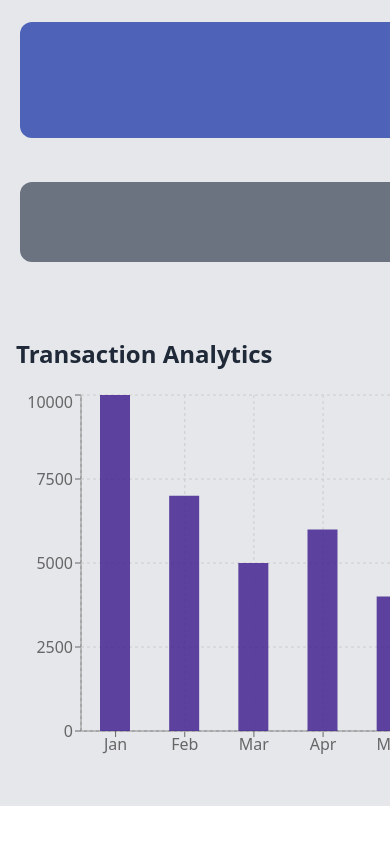
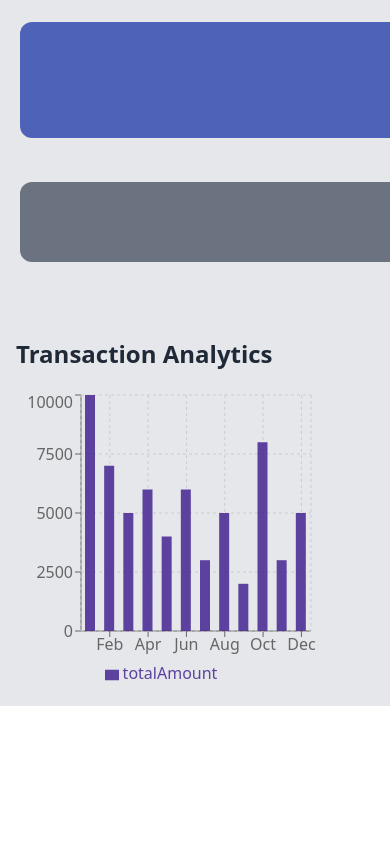
Before and after one commit to Mamun-Ur-Rashid/netpay, a React (Vite) app: page /dashboard/dashboard/adminHome in a window 390 px wide. Shown: the part 805-1649 px from the top of the page. After the commit the page ends 1591 px from the top, so only its background shows below. Built offline with nearby package versions, Linux system fonts and the light colour scheme; no server answers.

Commit message:
chart responsive

```diff
--- a/package.json
+++ b/package.json
@@ -19,6 +19,7 @@
     "react-dom": "^18.2.0",
     "react-hook-form": "^7.45.4",
     "react-icons": "^4.10.1",
+    "react-responsive": "^9.0.2",
     "react-responsive-carousel": "^3.2.23",
     "react-router-dom": "^6.14.2",
     "react-simple-chatbot": "^0.6.1",
--- a/src/pages/Dashboard/adminDashboard/adminHome/AdminHome.jsx
+++ b/src/pages/Dashboard/adminDashboard/adminHome/AdminHome.jsx
@@ -5,7 +5,7 @@ import { useContext, useEffect, useState } from 'react';
 import { Bar, BarChart, CartesianGrid, Legend, Tooltip, XAxis, YAxis } from 'recharts';
 import { AuthContext } from '../../../AuthProvider/AuthProvider';
 import axios from 'axios';
-
+import { useMediaQuery } from 'react-responsive';
 
 const data = [
     {
@@ -65,6 +65,9 @@ const AdminHome = () => {
     const { user } = useContext(AuthContext);
     const [isUserInfo, setUserInfo] = useState(false);
 
+    const isDesktop = useMediaQuery({ minWidth: 768 });
+    const isMobile = useMediaQuery({ maxWidth: 767 });
+
     useEffect(() => {
         const fetchData = async () => {
             try {
@@ -112,24 +115,23 @@ const AdminHome = () => {
                         <small className='text-5xl'>{isUserInfo.balance}</small> </p>
                 </div>
             </div>
-            <div className='w-full p-4 mt-10'>
+
+             <div className='w-full p-4 mt-10'>
                 <h2 className='text-2xl font-semibold'>Transaction Analytics</h2>
                 <BarChart
-                    width={900}
-                    height={400}
+                    width={isMobile ? 300 : 1000}
+                    height={isMobile ? 300 : 400}
                     data={data}
-
-                    barSize={30}
+                    barSize={isMobile ? 10 : 30}
                     className='mt-5'
                 >
                     <XAxis dataKey="name" />
-                    <YAxis></YAxis>
+                    <YAxis />
                     <Tooltip />
                     <Legend />
                     <CartesianGrid strokeDasharray="3 3" />
                     <Bar dataKey="totalAmount" fill="#40218fd4" />
                 </BarChart>
-
             </div>
         </div>
     );
```
Also changed, not shown: 1 other file (tests, documents, lock files or other folders).
